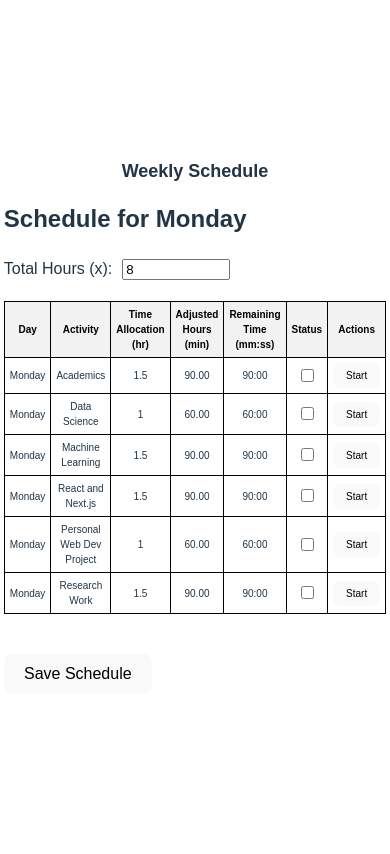
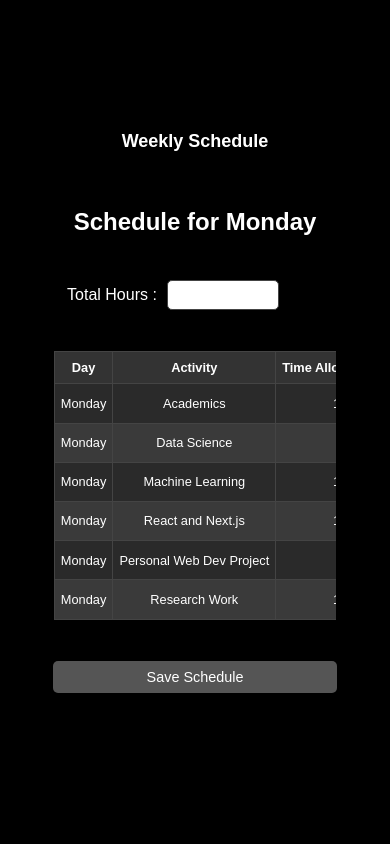
Before and after one commit to RafinEazdan/Online_Daily_Routine, a React (Vite) app in the folder Online_Routine/: page / in a window 390 px wide. Built offline with nearby package versions, Linux system fonts and the light colour scheme.

Commit message:
adding a bell sound and updating the css

```diff
--- a/Online_Routine/src/App.css
+++ b/Online_Routine/src/App.css
@@ -75,3 +75,168 @@ th {
     padding: 5px; /* Smaller padding for narrow screens */
   }
 }
+
+
+
+
+/* ----------------------new one---------------------------- */
+/* General Styling */
+body {
+  font-family: 'Arial', sans-serif;
+  margin: 0;
+  padding: 0;
+  background-color: black;
+  color: #fff;
+}
+
+/* Header */
+h2 {
+  text-align: center;
+  margin-top: 20px;
+  font-size: 2rem;
+  color: #fff;
+}
+
+/* Main Container */
+div {
+  width: 90%;
+  margin: auto;
+  padding: 20px 0;
+}
+
+/* Input Styling */
+label {
+  font-size: 1rem;
+}
+
+input[type="number"] {
+  padding: 5px;
+  font-size: 1rem;
+  margin-left: 10px;
+  color:white;
+
+  border-radius: 5px;
+  border: 1px solid #444;
+  width: 120px;
+}
+
+/* Table Styling */
+table {
+  width: 100%;
+  border-collapse: collapse;
+  margin-top: 20px;
+  background-color: #2a2a2a;
+  color:white;
+}
+
+th, td {
+  border: 1px solid #444;
+  padding: 10px;
+  text-align: center;
+}
+
+th {
+  background-color: #333;
+  font-size: 1rem;
+  color:white;
+
+
+}
+
+tr:nth-child(even) {
+  background-color: #3a3a3a;
+}
+
+tr:hover {
+  background-color: #444;
+}
+
+/* Button Styling */
+button {
+  background-color: #555;
+  color: #fff;
+  border: none;
+  padding: 10px 15px;
+  cursor: pointer;
+  border-radius: 5px;
+  font-size: 0.9rem;
+}
+
+button:hover {
+  background-color: #666;
+}
+
+button:disabled {
+  background-color: #888;
+  cursor: not-allowed;
+}
+
+/* Checkbox Styling */
+input[type="checkbox"] {
+  width: 18px;
+  height: 18px;
+  cursor: pointer;
+}
+
+/* Save Schedule Button */
+button[style] {
+  margin-top: 20px;
+  font-size: 1rem;
+  padding: 10px 20px;
+  width: 100%;
+}
+
+/* Responsive Design */
+@media (max-width: 768px) {
+  body {
+    font-size: 0.9rem;
+  }
+
+  h2 {
+    font-size: 1.8rem;
+  }
+
+  input[type="number"] {
+    width: 100px;
+  }
+
+  th, td {
+    padding: 8px;
+  }
+
+  button {
+    font-size: 0.8rem;
+    padding: 8px 10px;
+  }
+}
+
+@media (max-width: 480px) {
+  table {
+    display: block;
+    overflow-x: auto;
+    white-space: nowrap;
+  }
+
+  h2 {
+    font-size: 1.5rem;
+  }
+
+  input[type="number"] {
+    width: 80px;
+  }
+
+  th, td {
+    padding: 6px;
+    font-size: 0.8rem;
+  }
+
+  button {
+    font-size: 0.7rem;
+    padding: 6px 8px;
+  }
+
+  button[style] {
+    padding: 8px 10px;
+    font-size: 0.9rem;
+  }
+}
--- a/Online_Routine/src/components/ScheduleTable.jsx
+++ b/Online_Routine/src/components/ScheduleTable.jsx
@@ -120,7 +120,7 @@ const ScheduleTable = ({ schedule, currentDay }) => {
       {/* Input for total hours */}
       <div style={{ marginBottom: "20px" }}>
         <label>
-          Total Hours (x):
+          Total Hours :
           <input
             type="number"
             value={totalHours}
```
